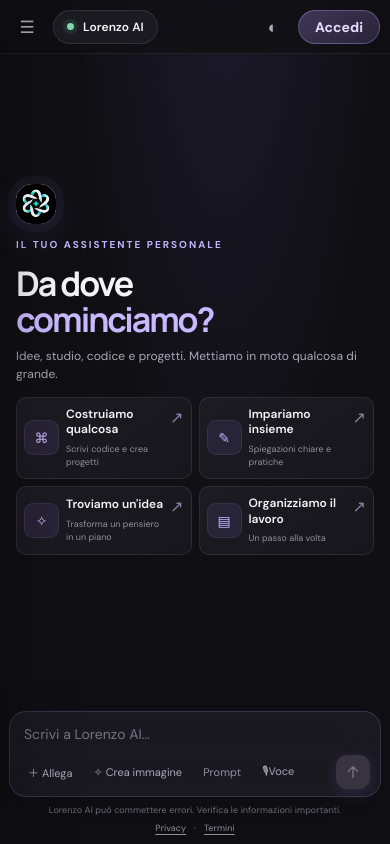
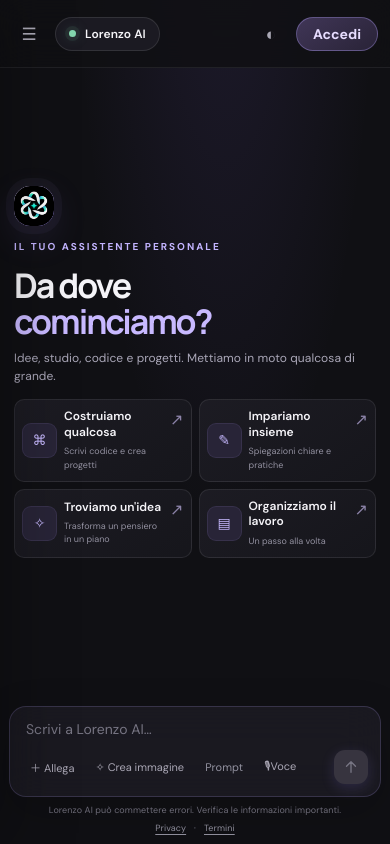
Before and after one commit to lofghi87/Lorenzo-AI, a website: page index.html in a window 390 px wide. Drawn offline with nearby package versions, Linux system fonts and the light colour scheme.

Commit message:
Load premium mobile app styles

```diff
--- a/index.html
+++ b/index.html
@@ -24,6 +24,7 @@
   <link rel="icon" type="image/png" href="/lorenzo-ai-logo.png">
   <link rel="stylesheet" href="/style.css">
   <link rel="stylesheet" href="/polish.css">
+  <link rel="stylesheet" href="/app-pwa.css">
   <link rel="stylesheet" href="https://cdn.jsdelivr.net/npm/katex@0.19.1/dist/katex.min.css">
 
   <style>
```
